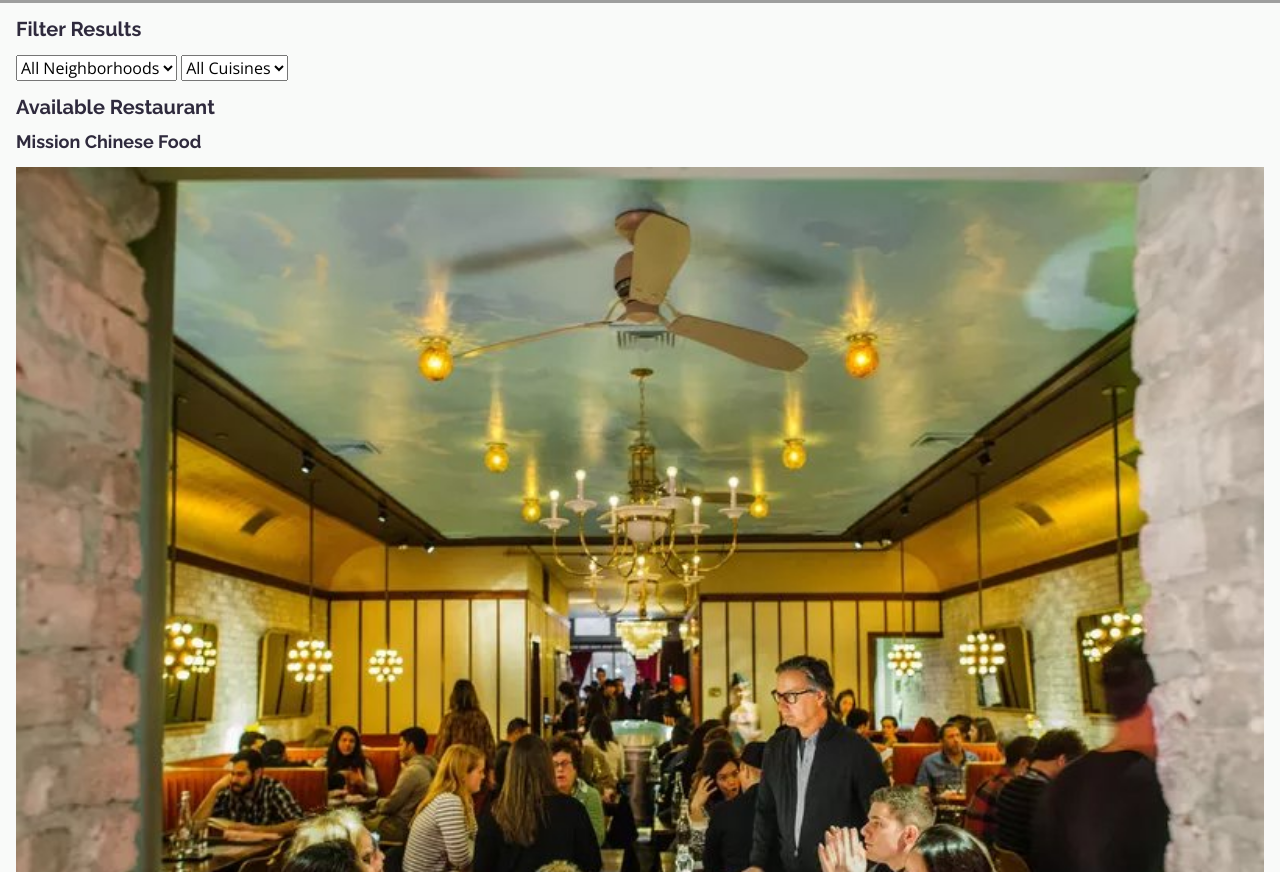
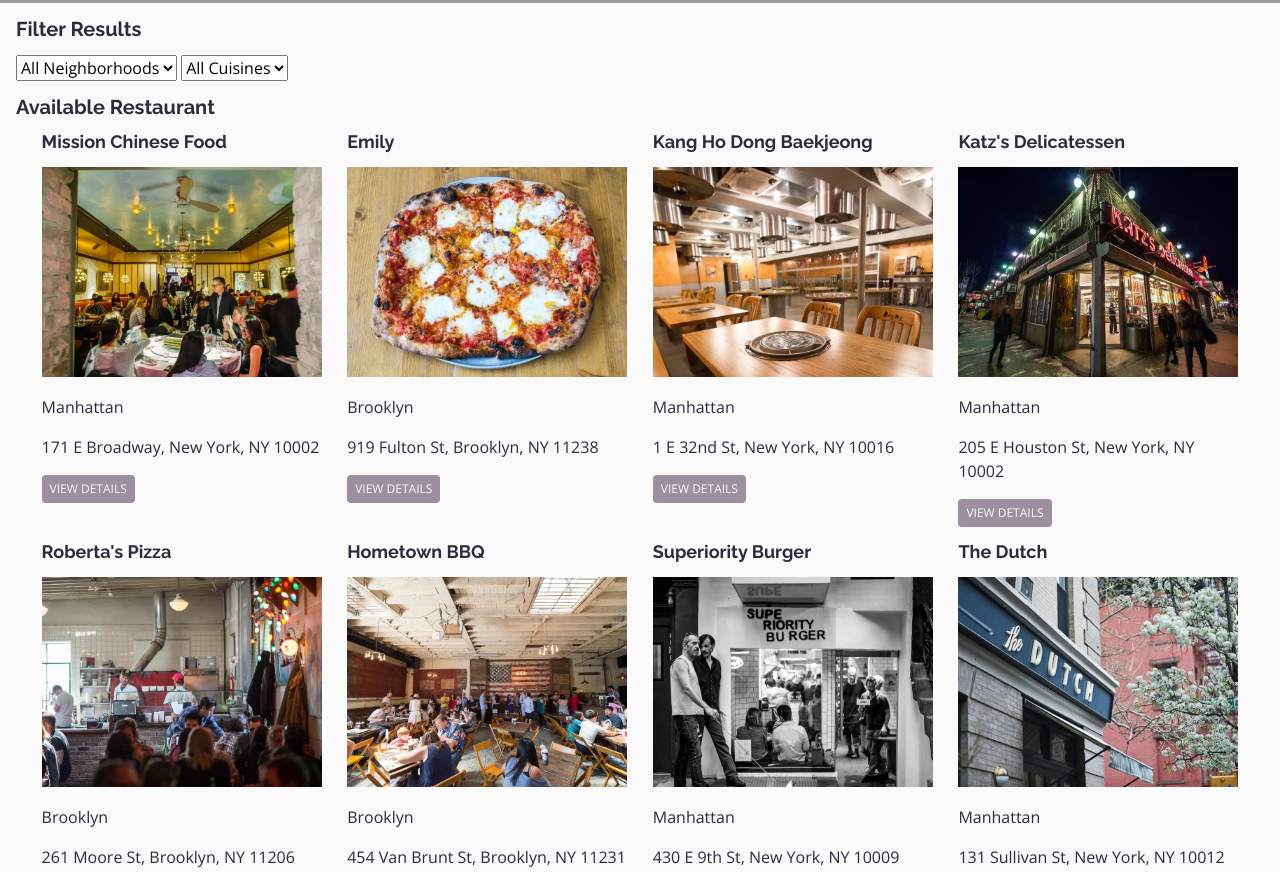
Before and after one commit to fedtti/restaurant-review, a plain HTML site: page index.html in a window 1280 px wide. Shown: the part 597-1469 px from the top of the page. Drawn offline with nearby package versions, Linux system fonts and the light colour scheme; some packages are replaced by stand-ins of ours; grey boxes are pictures that could not be loaded.

Commit message:
update index.html, README.md, css/main.css, js/main.js, js/restaurant_info.js, and scss/main.scss

```diff
--- a/index.html
+++ b/index.html
@@ -27,7 +27,7 @@
                     </select>
                 </form>
                 <h2 class="body__main__section__h2">Available Restaurant</h2>
-                <ul class="body__main__section__ul"></ul>
+                <ul class="body__main__section__ul -flex"></ul>
             </section>
         </main>
         <footer class="body__footer" role="contentinfo">
--- a/js/main.js
+++ b/js/main.js
@@ -128,9 +128,16 @@ let resetRestaurants = restaurants => {
  */
 let fillRestaurantsHTML = (restaurants = self.restaurants) => {
     const UL = document.getElementsByClassName("body__main__section__ul")[0];
-    restaurants.forEach(restaurant => {
-        UL.append(createRestaurantHTML(restaurant));
-    });
+    if (restaurants.length !== 0) {
+        restaurants.forEach(restaurant => {
+            UL.append(createRestaurantHTML(restaurant));
+        });
+    } else {
+        const LI = document.createElement("li");
+        LI.className = "body__main__section__ul__li -flex-item";
+        LI.innerHTML = "Sorry, no available restaurants."
+        UL.append(LI);
+    }
     addMarkersToMap();
 };
 
@@ -139,7 +146,7 @@ let fillRestaurantsHTML = (restaurants = self.restaurants) => {
  */
 let createRestaurantHTML = restaurant => {
     const LI = document.createElement("li");
-    LI.className = "body__main__section__ul__li";
+    LI.className = "body__main__section__ul__li -flex-item";
 
     const NAME = document.createElement("h3");
     NAME.className = "body__main__section__ul__li__h3";
@@ -148,7 +155,7 @@ let createRestaurantHTML = restaurant => {
 
     const IMAGE = document.createElement("img");
     IMAGE.className = "body__main__section__ul__li__img";
-    IMAGE.setAttribute('alt', `Image of ${restaurant.name} in ${restaurant.neighborhood}`);
+    IMAGE.setAttribute('alt', `Image of ${restaurant.name} Restaurant in ${restaurant.neighborhood}`);
     IMAGE.src = DBHelper.imageUrlForRestaurant(restaurant);
     LI.append(IMAGE);
 
--- a/js/restaurant_info.js
+++ b/js/restaurant_info.js
@@ -56,7 +56,7 @@ let fillRestaurantHTML = (restaurant = self.restaurant) => {
     NAME.innerHTML = restaurant.name;
 
     const IMAGE = document.getElementsByClassName("body__main__section__img")[0];
-    IMAGE.setAttribute("alt", `Image of ${restaurant.name} in ${restaurant.neighborhood}`);
+    IMAGE.setAttribute("alt", `Image of ${restaurant.name} Restaurant in ${restaurant.neighborhood}`);
     IMAGE.src = DBHelper.imageUrlForRestaurant(restaurant);
 
     const CUISINE = document.getElementsByClassName("body__main__section__p")[0];
--- a/scss/main.scss
+++ b/scss/main.scss
@@ -190,26 +190,57 @@ $white: #fff;
     text-decoration: none !important;                      // Override Normalize.css
 }
 
+.-flex {
+    align-content: stretch;
+    align-items: stretch;
+    display: flex;
+    flex-wrap: wrap;
+    justify-content: space-evenly;
+    width: calc(100% - 2rem);
+}
+
+.-flex-item {
+    width: 100%;
+}
+
 .-small {
     font-size: 0.75rem;
+}
+
+@media (min-width: 576px) {
+    .-flex-item {
+        width: calc(50% - 2rem);
+    }
+}
+
+@media (min-width: 768px) {
+    .-flex-item {
+        width: calc(33% - 2rem);
+    }
 }
 
 @media (min-width: 833px) {
     .body {
         &__main {
             &__section {
+                &__ul {
+                  &__li {
+                      &__img {
+                          width: 100%;
+                      }
+                  }
+                }
+
                 &__img {
                     width: calc(100% - 2rem);
-                }
-
-                &__ul {
-                    &__li {
-                        &__img {
-                            width: 100%;
-                        }
-                    }
                 }
             }
         }
     }
 }
+
+@media (min-width: 992px) {
+    .-flex-item {
+        width: calc(25% - 2rem);
+    }
+}
```
Also changed, not shown: css/main.css, 1 other file.
